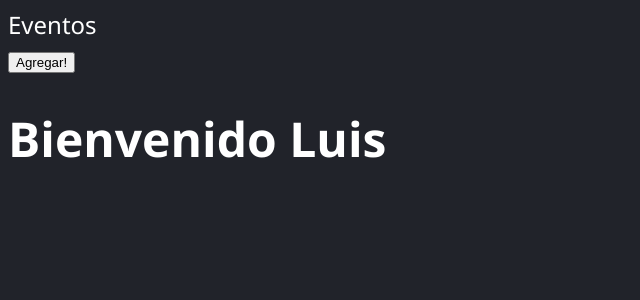
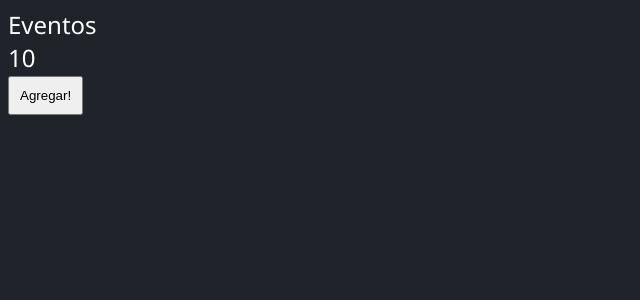
Before and after one commit to Luis-Salinas-SD/react-fernando, a React (Vite) app: page / in a window 1280 px wide. Shown: the top 300 px of the page, without its empty margins (0-640 px from the left). Built offline with nearby package versions, Linux system fonts and the light colour scheme.

Commit message:
Actualizacion

```diff
--- a/src/Eventos.jsx
+++ b/src/Eventos.jsx
@@ -1,10 +1,15 @@
 import React from 'react'
 
-const Eventos = () => {
+const Eventos = ({ valor }) => {
+    const addOne = () => {
+        console.log(valor + 1);
+    }
+
     return (
         <>
             <div>Eventos</div>
-            <button>Agregar!</button>
+            <span>{valor}</span> <br />
+            <button onClick={addOne}>Agregar!</button>
         </>
     )
 }
--- a/src/main.jsx
+++ b/src/main.jsx
@@ -11,7 +11,7 @@ ReactDOM.createRoot(document.getElementById('root')).render(
         {/* <AppComponent cadena="Luis" puesto="Desarrollo Web" /> */}
         {/* <PropTypess value={18} /> */}
         {/* <PropTypess value={66} /> */}
-        <Eventos />
-        <UserComponent nombre="Luis" />
+        {/* <UserComponent nombre="Luis" /> */}
+        <Eventos valor={10} />
     </React.StrictMode>
 );
--- a/src/style.css
+++ b/src/style.css
@@ -4,3 +4,6 @@ html body{
     font-size: 1.5rem;
     font-family: 'Segoe UI', Tahoma, Geneva, Verdana, sans-serif;
 }
+ button{
+    padding: 10px;
+ }
```
